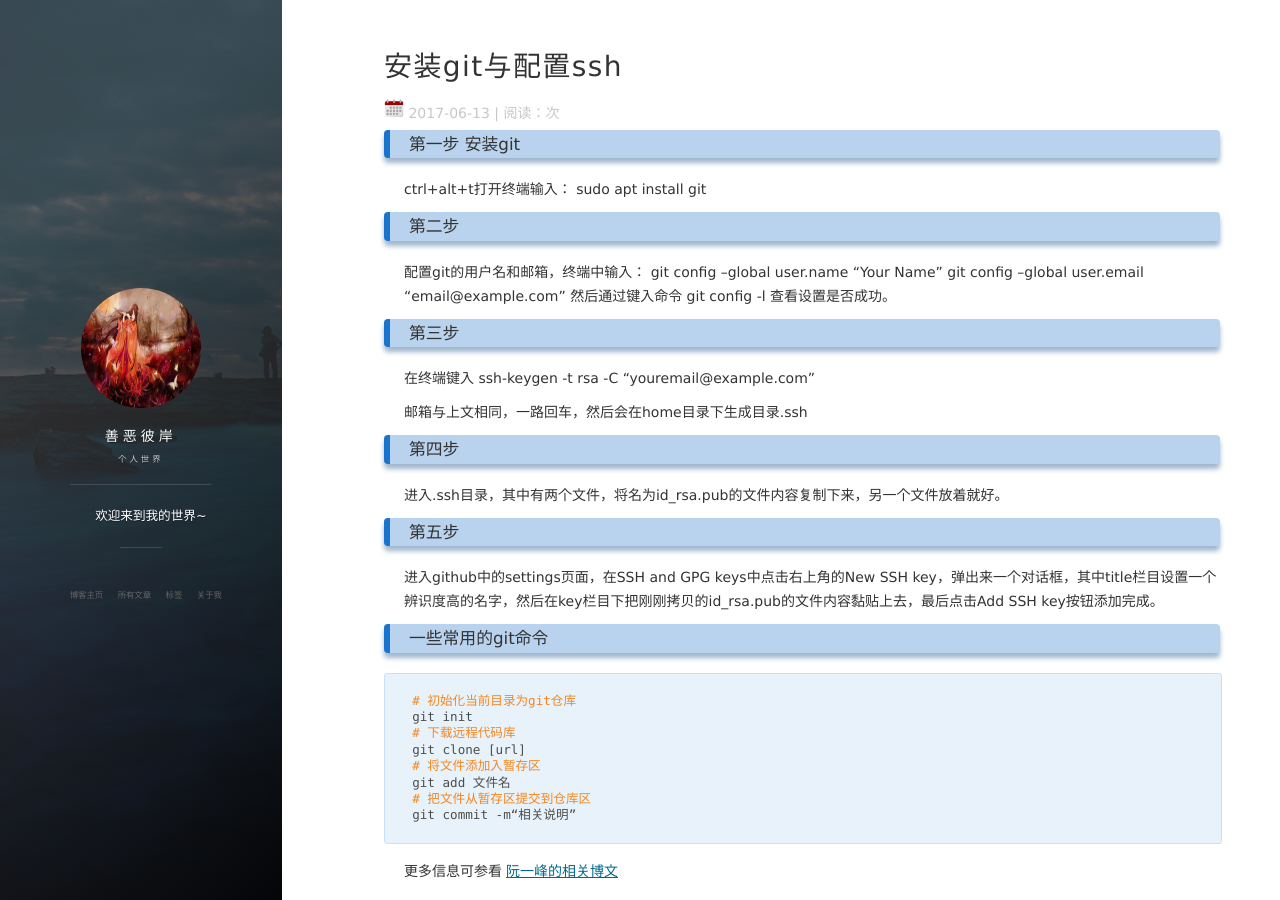
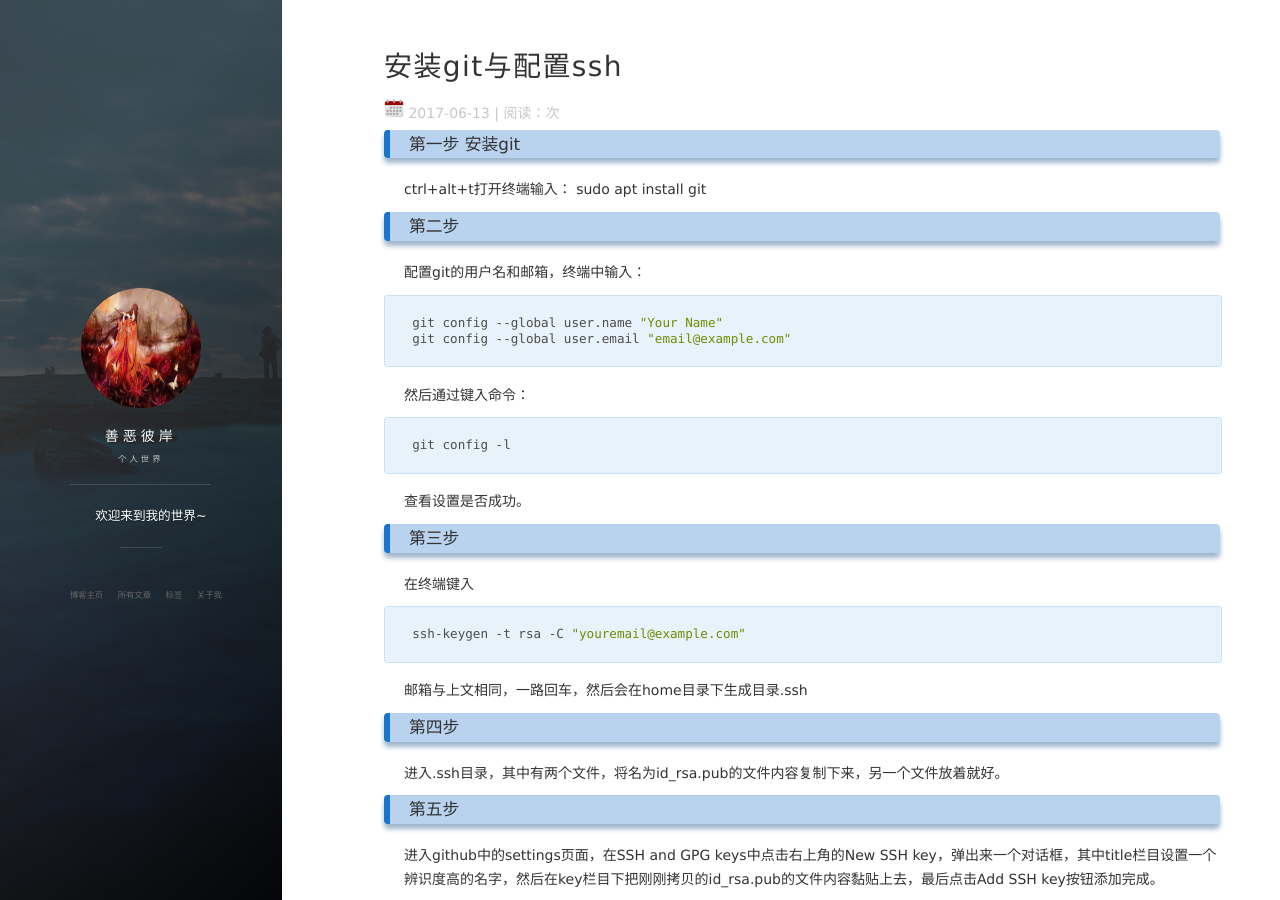
Before and after one commit to ghccc/ghccc.github.io, a Jekyll site: the page built from _posts/2017-06-13-git.md, in a window 1280 px wide and 900 px high. Built offline with Jekyll 4.4.1, drawn with Linux system fonts in a browser that asks for light colours; nearby versions of some CDN libraries; comment, search, counter and statistics services are not loaded.

Commit message:
change yangzi

```diff
--- a/_posts/2017-06-13-git.md
+++ b/_posts/2017-06-13-git.md
@@ -14,16 +14,21 @@ tag: linux git
 ### 第二步
 
    配置git的用户名和邮箱，终端中输入：
+
 	git config --global user.name "Your Name"
 	git config --global user.email "email@example.com"
-   然后通过键入命令
+
+   然后通过键入命令：
+
 	git config -l
+
 查看设置是否成功。
 
 
 ### 第三步
 
 在终端键入
+
 	ssh-keygen -t rsa -C "youremail@example.com"
 
 邮箱与上文相同，一路回车，然后会在home目录下生成目录.ssh
```
